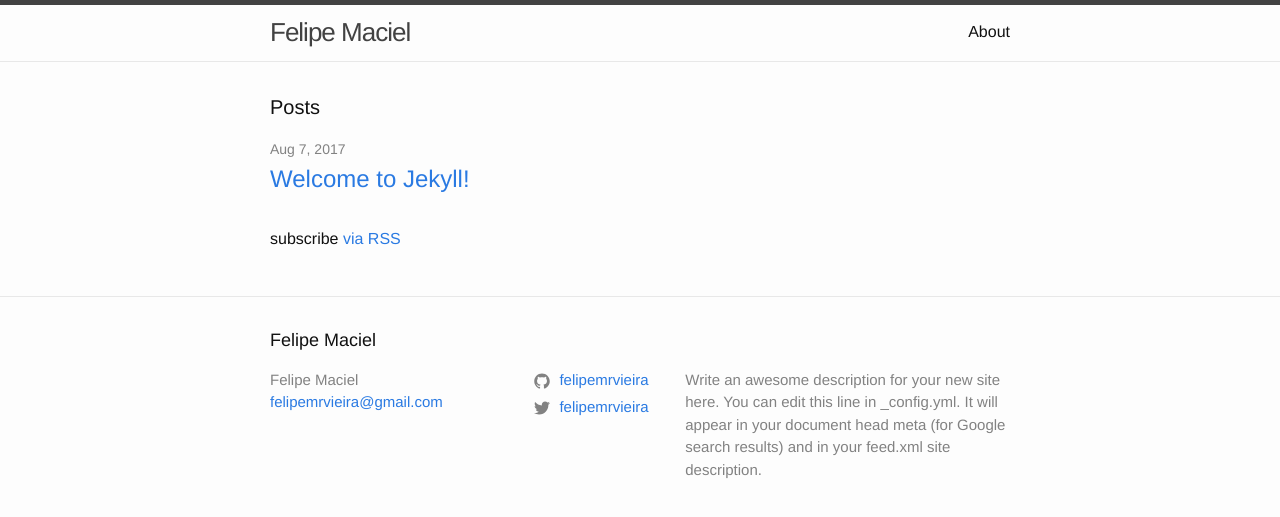
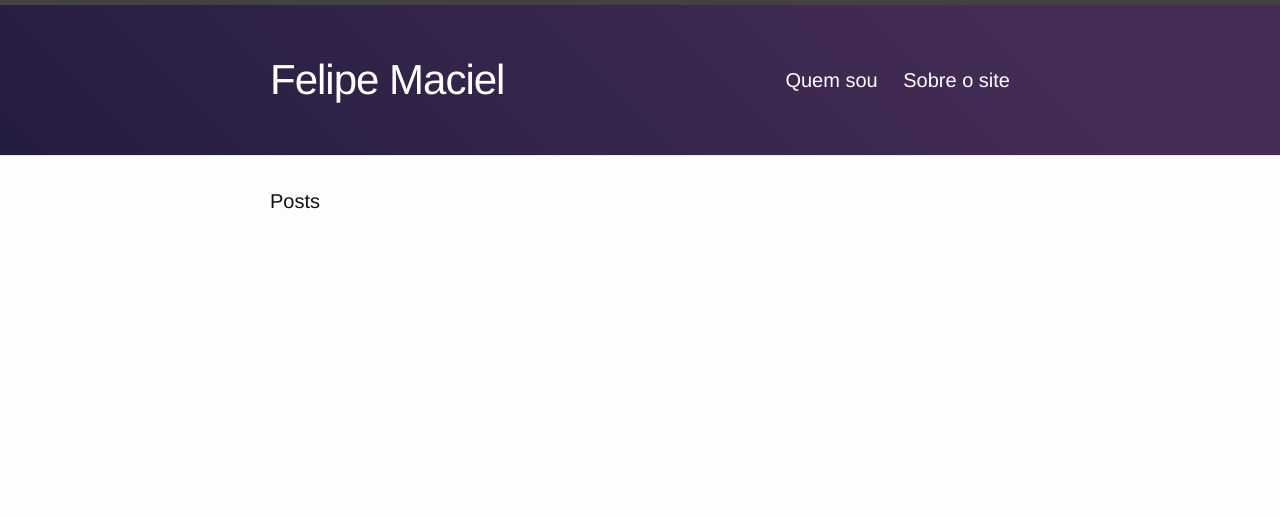
Before and after one commit to felipemrvieira/felipemrvieira.github.io, a Jekyll site: the page built from index.md, in a window 1280 px wide. Shown: the top 517 px of the page. Built offline with Jekyll 4.4.1, drawn with Linux system fonts in a browser that asks for light colours.

```diff
--- a/_config.yml
+++ b/_config.yml
@@ -15,10 +15,7 @@
 # in the templates via {{ site.myvariable }}.
 title: Felipe Maciel
 email: felipemrvieira@gmail.com
-description: > # this means to ignore newlines until "baseurl:"
-  Write an awesome description for your new site here. You can edit this
-  line in _config.yml. It will appear in your document head meta (for
-  Google search results) and in your feed.xml site description.
+description: Um pouco de tecnologia e assuntos relacionados.
 baseurl: "" # the subpath of your site, e.g. /blog
 url: "" # the base hostname & protocol for your site, e.g. http://example.com
 twitter_username: felipemrvieira
@@ -26,6 +23,7 @@ github_username:  felipemrvieira
 
 # Build settings
 markdown: kramdown
+permalink: /:title
 theme: minima
 plugins:
   - jekyll-feed
--- a/_layouts/default.html
+++ b/_layouts/default.html
@@ -1,5 +1,5 @@
 <!DOCTYPE html>
-<html lang="{{ page.lang | default: site.lang | default: "en" }}">
+<html lang="{{ page.lang | default: site.lang | default: "pt-br" }}">
 
   {% include head.html %}
 
@@ -13,7 +13,7 @@
       </div>
     </main>
 
-    {% include footer.html %}
+    <!-- {% include footer.html %} -->
 
   </body>
 
--- a/_layouts/home.html
+++ b/_layouts/home.html
@@ -8,19 +8,18 @@ layout: default
 
   {{ content }}
 
-  <ul class="post-list">
+  <!-- <ul class="post-list">
     {% for post in site.posts %}
       <li>
         {% assign date_format = site.minima.date_format | default: "%b %-d, %Y" %}
-        <span class="post-meta">{{ post.date | date: date_format }}</span>
+        <span class="post-meta">{{ post.date | date_to_string }}</span>
 
         <h2>
           <a class="post-link" href="{{ post.url | relative_url }}">{{ post.title | escape }}</a>
         </h2>
       </li>
     {% endfor %}
-  </ul>
+  </ul> -->
 
-  <p class="rss-subscribe">subscribe <a href="{{ "/feed.xml" | relative_url }}">via RSS</a></p>
 
 </div>
--- a/_sass/minima/_base.scss
+++ b/_sass/minima/_base.scss
@@ -1,6 +1,10 @@
 /**
  * Reset some basic elements
  */
+html{
+  height: 100%;
+}
+
 body, h1, h2, h3, h4, h5, h6,
 p, blockquote, pre, hr,
 dl, dd, ol, ul, figure {
@@ -23,6 +27,7 @@ body {
        -o-font-feature-settings: "kern" 1;
           font-feature-settings: "kern" 1;
   font-kerning: normal;
+  min-height: 100%;
 }
 
 
--- a/_sass/minima/_layout.scss
+++ b/_sass/minima/_layout.scss
@@ -1,6 +1,13 @@
 /**
  * Site header
  */
+@mixin degrade(){
+ background: #251d40;
+ background: -moz-linear-gradient(45deg,  #251d40 2%, #bf1c19 79%, #442c55 79%, #442c55 100%);
+ background: -webkit-linear-gradient(45deg,  #251d40 2%, #442c55 79%,#442c55 79%,#442c55 100%);
+ background: linear-gradient(45deg,  #251d40 2%,#442c55 79%,#442c55 79%,#442c55 100%);
+ filter: progid:DXImageTransform.Microsoft.gradient( startColorstr='#251d40', endColorstr='#442c55',GradientType=1 );
+}
 .site-header {
   border-top: 5px solid $grey-color-dark;
   border-bottom: 1px solid $grey-color-light;
@@ -8,25 +15,33 @@
 
   // Positioning context for the mobile navigation icon
   position: relative;
+
+  @include degrade();
 }
 
 .site-title {
-  @include relative-font-size(1.625);
+  @include relative-font-size(2.625);
   font-weight: 300;
-  line-height: $base-line-height * $base-font-size * 2.25;
+  line-height: $base-line-height * $base-font-size * 6.25;
   letter-spacing: -1px;
   margin-bottom: 0;
   float: left;
+  color: white;
 
   &,
   &:visited {
-    color: $grey-color-dark;
+    color: white;
+  }
+  &:hover{
+    text-decoration: none;
+    color: darken(white, 5);
   }
 }
 
 .site-nav {
   float: right;
-  line-height: $base-line-height * $base-font-size * 2.25;
+  line-height: $base-line-height * $base-font-size * 6.25;
+  font-size: 20px;
 
   .nav-trigger {
       display: none;
@@ -37,7 +52,7 @@
   }
 
   .page-link {
-    color: $text-color;
+    color: white;
     line-height: $base-line-height;
 
     // Gaps between nav items, but not on the last one
@@ -91,6 +106,7 @@
     .page-link {
       display: block;
       padding: 5px 10px;
+
 
       &:not(:last-child) {
         margin-right: 0;
```
Also changed, not shown: _posts/2017-08-07-ola-ruby.md (added, +70 -0 lines), about.md (+8 -4 lines), sobre-o-site.md (added, +9 -0 lines).
